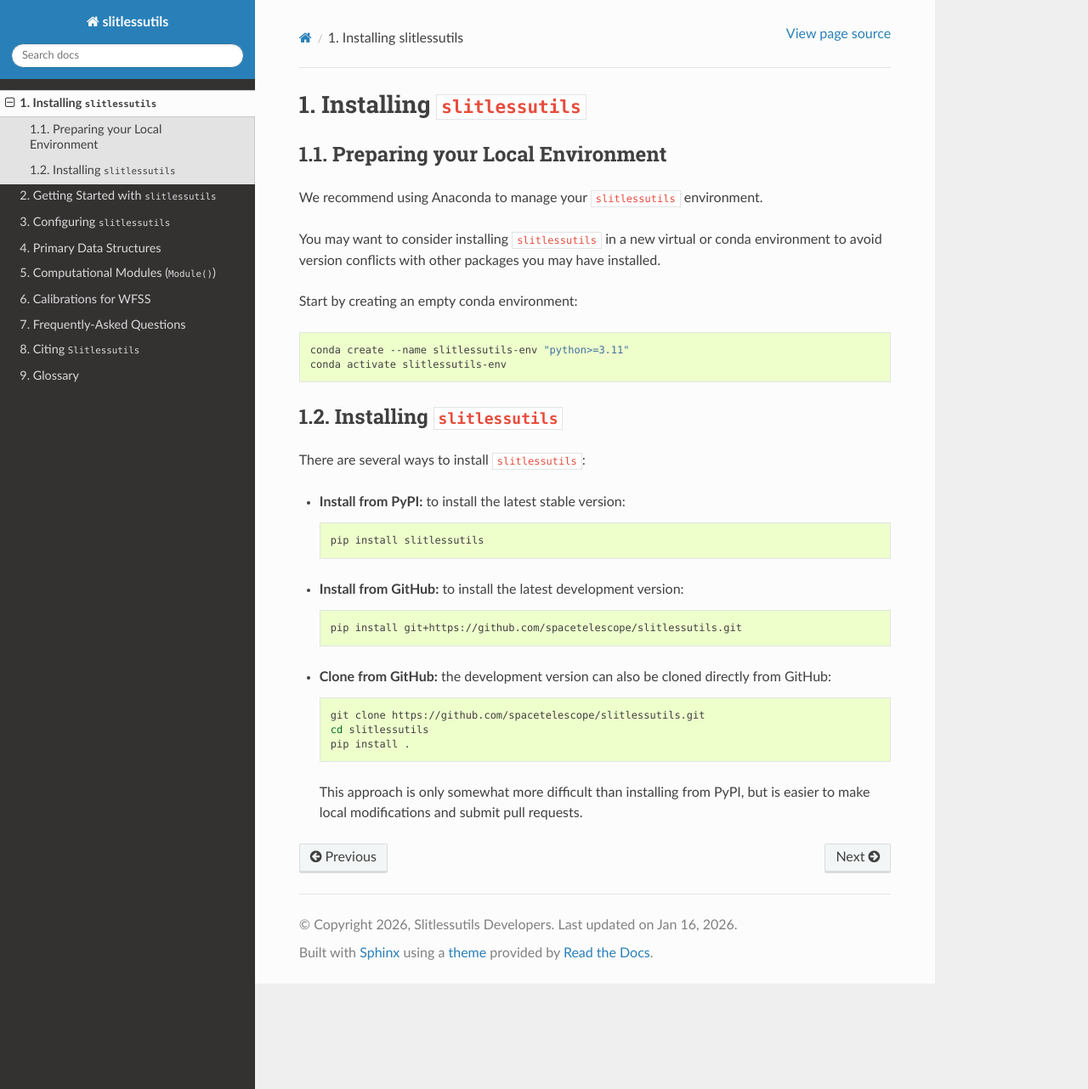
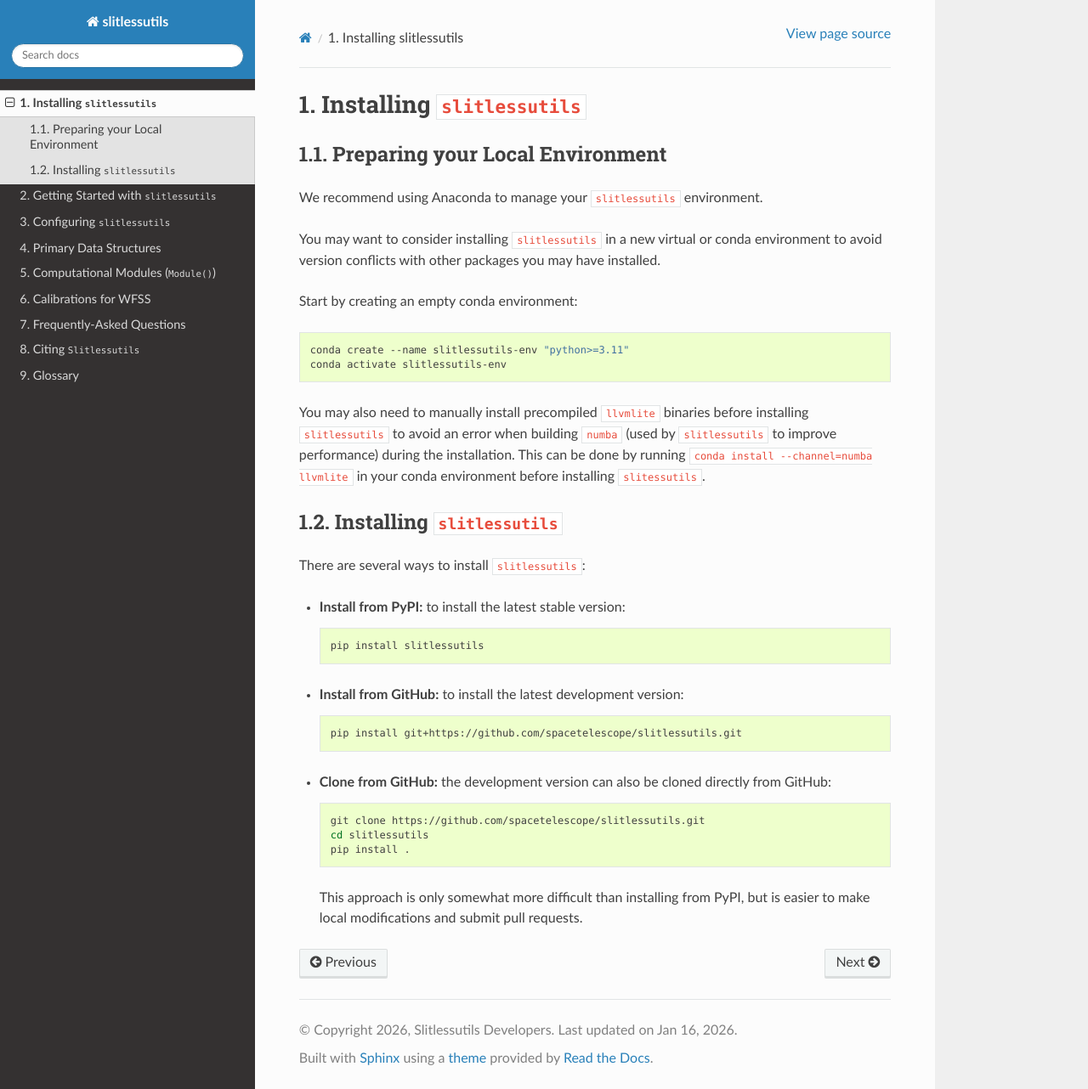
Before and after one commit to spacetelescope/slitlessutils, a Sphinx documentation site: the page built from docs/install.rst, in a window 1280 px wide and 1282 px high. Shown: the whole window at 85% size. Built offline with Sphinx 7.4.7 and the Read the Docs theme 3.1.0, drawn with Linux system fonts in a browser that asks for light colours; the version number could not be read and is left out.

Commit message:
Add numba fix to installation instructions

```diff
--- a/docs/install.rst
+++ b/docs/install.rst
@@ -18,6 +18,11 @@ Start by creating an empty conda environment:
 
     conda create --name slitlessutils-env "python>=3.11"
     conda activate slitlessutils-env
+
+You may also need to manually install precompiled ``llvmlite`` binaries before installing
+``slitlessutils`` to avoid an error when building ``numba`` (used by ``slitlessutils`` to
+improve performance) during the installation. This can be done by running ``conda install --channel=numba llvmlite``
+in your conda environment before installing ``slitessutils``.
 
 
 Installing ``slitlessutils``
```
Also changed, not shown: README.md (+3 -0 lines).
